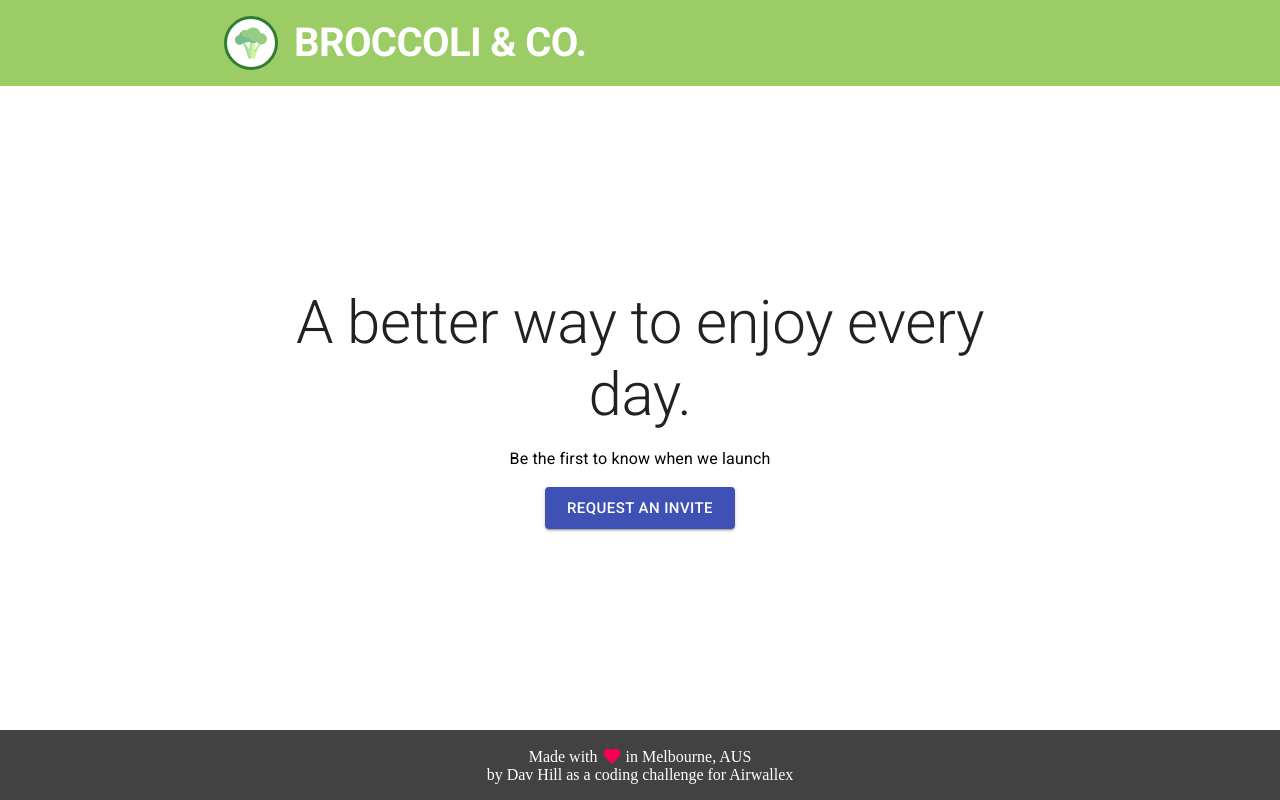
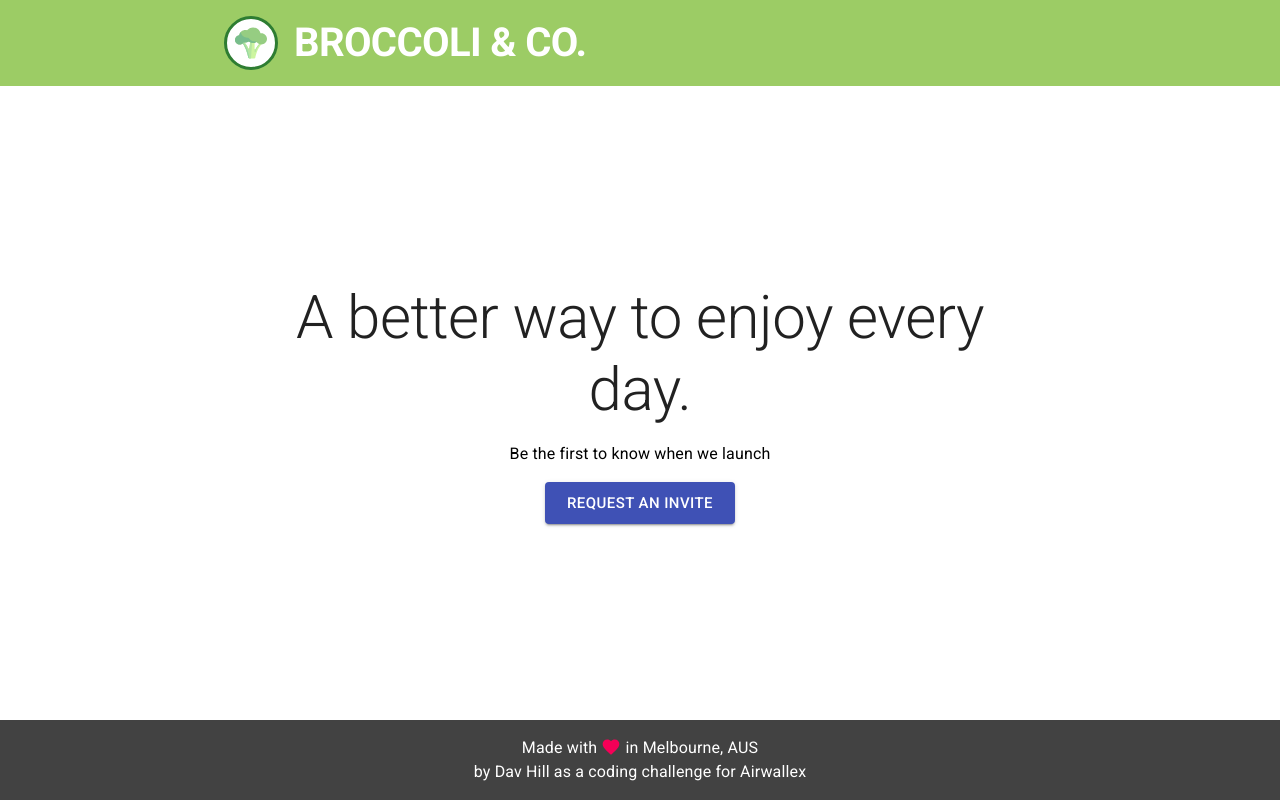
Before and after one commit to ChromeQ/airwallex-code-challenge, a React (Create React App) app: page / in a window 1280 px wide. Built offline with nearby package versions, Linux system fonts and the light colour scheme.

Commit message:
Small UI tweaks to centre text and use correct fonts

```diff
--- a/src/App.js
+++ b/src/App.js
@@ -41,7 +41,7 @@ function App() {
       </Grid>
 
       <Grid xs item container justify="center" className={classes.content}>
-        <Grid xs item container sm={9} md={7} alignItems="center">
+        <Grid xs item container sm={9} md={7} justify="center" alignItems="center">
           <AppInvite />
         </Grid>
       </Grid>
--- a/src/AppFooter.js
+++ b/src/AppFooter.js
@@ -1,5 +1,6 @@
 import React from 'react';
 import FavoriteIcon from '@material-ui/icons/Favorite';
+import Typography from '@material-ui/core/Typography';
 import { makeStyles } from '@material-ui/core/styles';
 
 const useStyles = makeStyles(theme => ({
@@ -16,11 +17,11 @@ function AppFooter() {
   const classes = useStyles();
 
   return (
-    <div className={classes.root}>
+    <Typography className={classes.root}>
       Made with <FavoriteIcon color="secondary" fontSize="small" className={classes.icon} /> in Melbourne, AUS
       <br />
       by Dav Hill as a coding challenge for Airwallex
-    </div>
+    </Typography>
   );
 }
 
```
